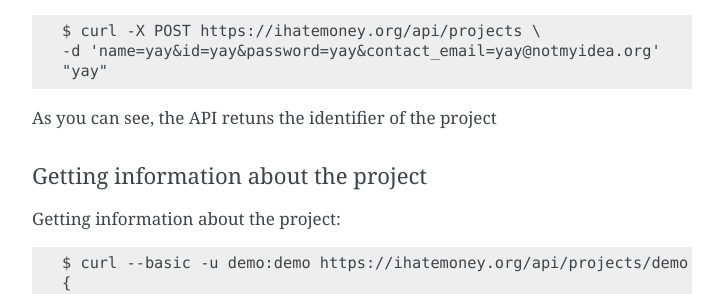
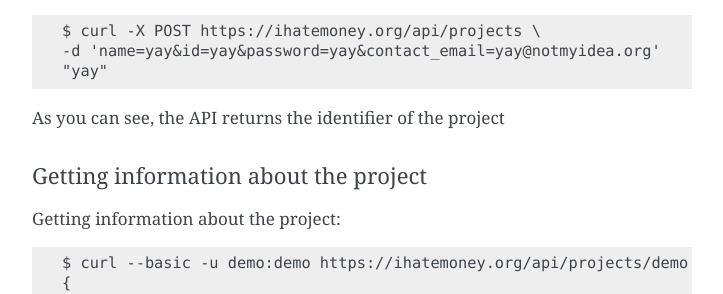
Before and after one commit to spiral-project/ihatemoney, a Sphinx documentation site: the page built from docs/api.rst, in a window 1280 px wide and 900 px high, scrolled down 867 px. Shown: the part 154-448 px from the top of the window, without its empty margins (388-1111 px from the left). Built offline with Sphinx 7.4.7, drawn with Linux system fonts in a browser that asks for light colours.

```diff
--- a/docs/api.rst
+++ b/docs/api.rst
@@ -51,7 +51,7 @@ A project needs the following arguments:
     -d 'name=yay&id=yay&password=yay&contact_email=yay@notmyidea.org'
     "yay"
 
-As you can see, the API retuns the identifier of the project
+As you can see, the API returns the identifier of the project
 
 Getting information about the project
 ~~~~~~~~~~~~~~~~~~~~~~~~~~~~~~~~~~~~~
--- a/docs/installation.rst
+++ b/docs/installation.rst
@@ -186,7 +186,7 @@ Production values are recommended values for use in production.
 |                               |                                 | **Production value:** `ihatemoney conf-example ihatemoney.cfg` sets it to something    |
 |                               |                                 | random, which is good.                                                                 |
 +-------------------------------+---------------------------------+----------------------------------------------------------------------------------------+
-| MAIL_DEFAULT_SENDER           | ``("Budget manager",            | A python tuple describing the name and email adress to use when sending                |
+| MAIL_DEFAULT_SENDER           | ``("Budget manager",            | A python tuple describing the name and email address to use when sending                |
 |                               | "budget@notmyidea.org")``       | emails.                                                                                |
 |                               |                                 |                                                                                        |
 |                               |                                 |  **Production value:** Any tuple you want.                                             |
--- a/docs/upgrade.rst
+++ b/docs/upgrade.rst
@@ -39,7 +39,7 @@ instructions:
 Switch from git installation to pip installation
 ++++++++++++++++++++++++++++++++++++++++++++++++
 
-The recomended installation method is now using *pip*. Git is now intended for
+The recommended installation method is now using *pip*. Git is now intended for
 development only.
 
 .. warning:: Be extra careful to not remove your sqlite database nor your
```
Also changed, not shown: 2 other files.
